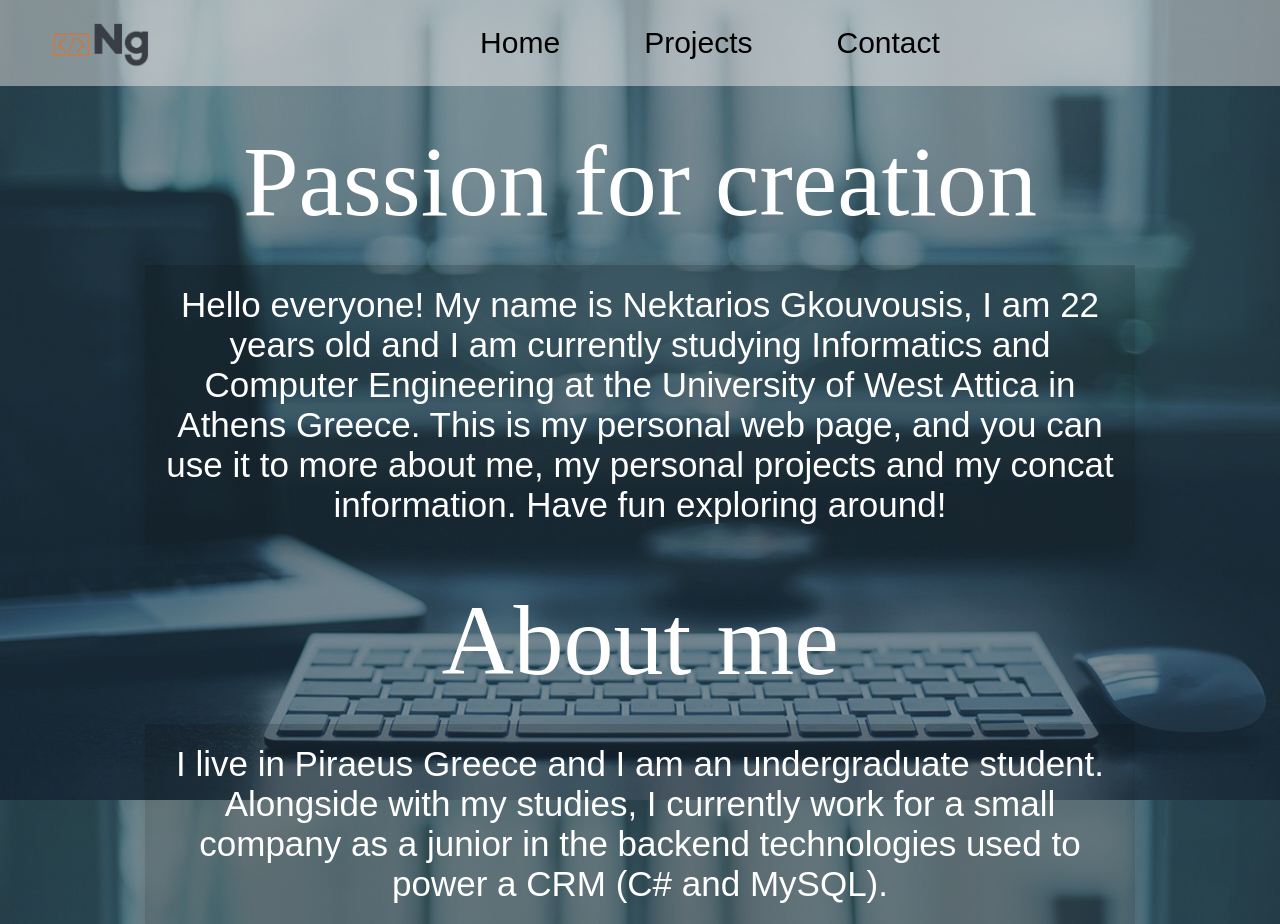
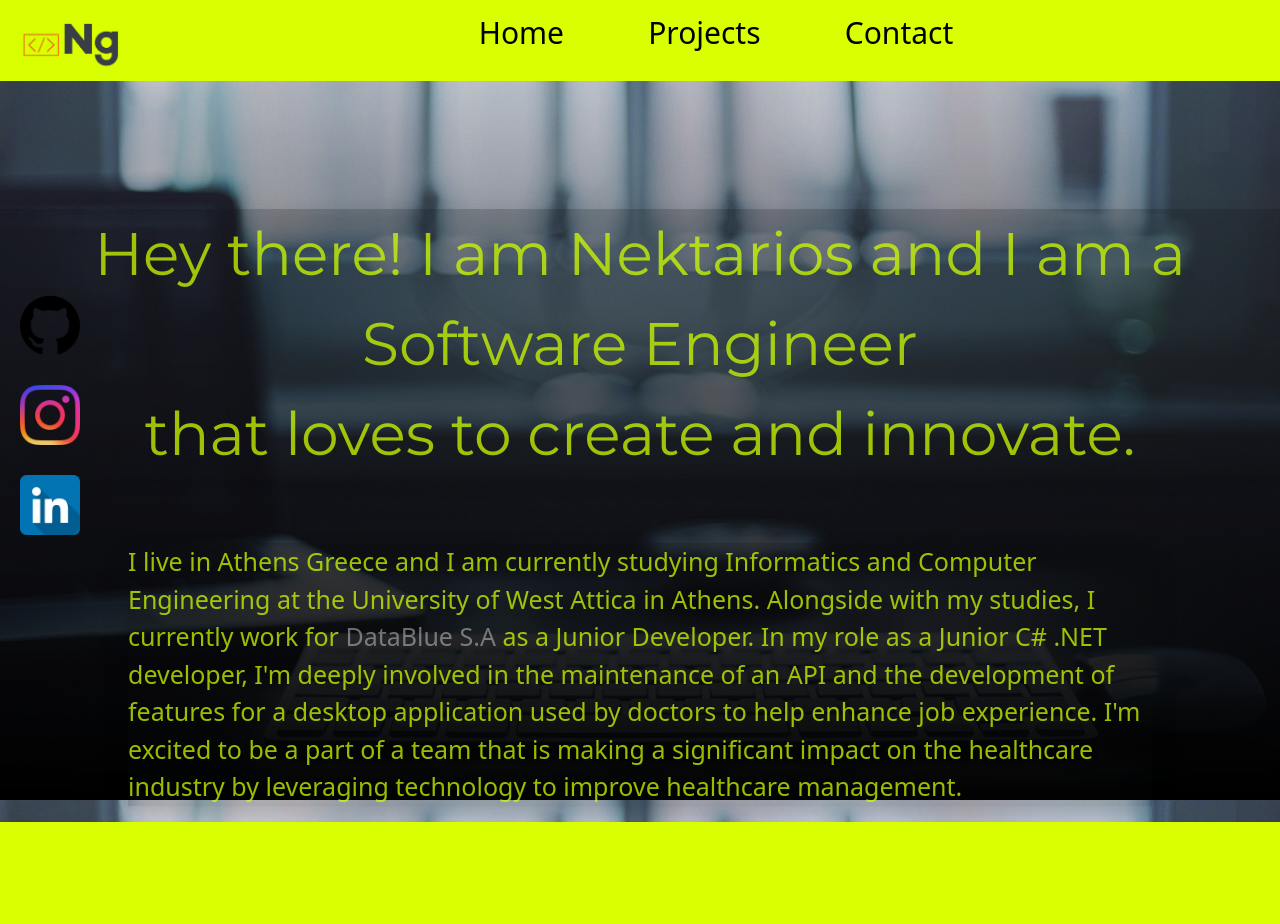
Before and after one commit to Gouvo7/Personal_Web_Page, a PHP site: page / in a window 1280 px wide. After the commit the page ends 822 px from the top, so only its background shows below. Run offline with PHP 8.4, Linux system fonts and the light colour scheme.

Commit message:
updated colour pallete

```diff
--- a/functions.php
+++ /dev/null
@@ -1,15 +0,0 @@
-<?php
-declare(strict_types=1);
-session_start();
-
-function connectDB():PDO {
-    try{
-        $db = new PDO('mysql:host=localhost:3306;dbname=personal_web_db;charset=utf8', 'root', '1234');
-        $db->setAttribute(PDO::MYSQL_ATTR_INIT_COMMAND, "SET NAMES 'utf8' COLLATE 'utf8_general_ci' ");
-        $db->setAttribute(PDO::ATTR_ERRMODE, PDO::ERRMODE_EXCEPTION);
-        return $db;
-    }
-    catch(PDOException $ex) {
-        die(json_encode(array('outcome' => false, 'message' => 'Unable to connect')));
-    }
-}
--- /dev/null
+++ b/index.html
@@ -0,0 +1,63 @@
+<!DOCTYPE html>
+<html lang="en">
+<head>
+    <meta charset="UTF-8"/>
+    <meta name="viewport" content="width=device-width, initial-scale=1">
+    <meta name="description" content="My personal website"/>
+    <meta name="viewport" content="width=device-width, initial-scale=1.0">
+    <meta name="author" content="Nektarios Gkouvousis"/>
+    <title>Nektarios Gkouvousis</title>
+    <link href='https://fonts.googleapis.com/css?family=Montserrat' rel='stylesheet'>
+    <link href="https://cdn.jsdelivr.net/npm/bootstrap@5.2.3/dist/css/bootstrap.min.css" rel="stylesheet" integrity="sha384-rbsA2VBKQhggwzxH7pPCaAqO46MgnOM80zW1RWuH61DGLwZJEdK2Kadq2F9CUG65" crossorigin="anonymous">
+    <script src="https://cdn.jsdelivr.net/npm/bootstrap@5.2.3/dist/js/bootstrap.bundle.min.js" integrity="sha384-kenU1KFdBIe4zVF0s0G1M5b4hcpxyD9F7jL+jjXkk+Q2h455rYXK/7HAuoJl+0I4" crossorigin="anonymous"></script>
+    <script src="navigation.js" defer></script>
+    <script src="style.js"></script>
+    <link rel="stylesheet" href="loading.css">
+    <link rel="stylesheet" href="navbar.css">
+    <link rel="stylesheet" href="style.css">
+    <link rel="stylesheet" href="social.css">
+
+    <div class="topnav">
+        <div class="logo">
+            <img src="images/logo2.png">
+        </div>
+        <nav>
+            <ul>
+                <li><a href="index.html">Home</a></li>
+                <li><a href="projects.html">Projects</a></li>
+                <li><a href="contact.html">Contact</a></li>
+            </ul>
+        </nav>
+    </div>
+</head>
+
+    <body>
+        <section class="top-section">
+            <div class="contents">
+                <p1 class="fade_in">
+                    Hey there! I am Nektarios and I am a Software Engineer<br>that loves to create and innovate.
+                </p1>
+            </div>
+
+            <div class="contents">
+                <p class="fade_in">
+                    I live in Athens Greece and I am currently studying Informatics and Computer Engineering at
+                    the University of West Attica in Athens.
+                    Alongside with my studies, I currently work for <a href="https://www.datablue.gr/">DataBlue S.A</a>
+                    as a Junior Developer. In my role as a Junior C# .NET developer, I'm deeply involved in the maintenance of an API and the development of features for a desktop application used by doctors to help enhance job experience. I'm excited to be a part of a team that is making a significant impact on the healthcare industry by leveraging technology to improve healthcare management.
+                </p>
+            </div>
+        </section>
+    </body>
+    <div class="social">
+        <a href="https://github.com/Gouvo7">
+            <img src="images/git_ico.png">
+        </a>
+        <a href="https://www.instagram.com/nektarios.gouvousis/">
+            <img src="images/insta_ico.png">
+        </a>
+        <a href="https://www.linkedin.com/in/nektarios-gkouvousis-581a9a1a8/">
+            <img src="images/linkedin_ico.png">
+        </a>
+    </div>
+</html>
--- a/index.php
+++ /dev/null
@@ -1,46 +0,0 @@
-<?php
-    include_once('functions.php');
-?>
-<html>
-    <head>
-        <meta charset="utf-8"/>
-        <meta name="description" content="My personal website"/>
-        <meta name="viewport" content="width=device-width, initial-scale=1.0">
-        <meta name="author" content="Nektarios Gkouvousis"/>
-        <title>Nektarios Gkouvousis</title>
-        <script src="https://ajax.googleapis.com/ajax/libs/jquery/3.4.1/jquery.min.js"></script>
-        <script src="navigation.js"></script>
-        <link rel="stylesheet" href="loading.css">
-        <link rel="stylesheet" href="navbar.css">
-        <link rel="stylesheet" href="style.css">
-
-        <div class="topnav">
-            <div class="logo">
-                <img src="images/logo2.png">
-            </div>
-            <nav>
-                <ul>
-                    <li><a href="index.php">Home</a></li>
-                    <li><a href="projects.php">Projects</a></li>
-                    <li><a href="contact.php">Contact</a></li>
-                </ul>
-            </nav>
-        </div>
-    </head>
-
-    <body>
-        <div class="contents">
-            <h1 class="fade_in">Passion for creation</h1>
-            <p class="fade_in">Hello everyone! My name is Nektarios Gkouvousis, I am 22 years old
-            and I am currently studying Informatics and Computer Engineering at
-            the University of West Attica in Athens Greece. This is my personal
-            web page, and you can use it to more about me, my personal projects and
-            my concat information. Have fun exploring around!</p>
-            <h1 class="fade_in">About me</h1>
-            <p class="fade_in">I live in Piraeus Greece and I am an undergraduate student.
-                Alongside with my studies, I currently work for a small company as a junior
-                in the backend technologies used to power a CRM (C# and MySQL).
-            </p>
-        </div>
-    </body>
-</html>
--- a/navbar.css
+++ b/navbar.css
@@ -1,7 +1,9 @@
 .topnav {
-  background-color: #f2eded76;
+  background-color: #d9ff00;
+  animation: slidedown 1.5s linear;
+  justify-content: center; /* Center the navigation bar items horizontally */
   display: flex;
-  animation: slidedown 1.5s linear;
+
 }
 
 nav{
@@ -10,30 +12,25 @@ nav{
   display: flex;
   justify-content: center;
   align-items: center;
-  padding: 0px 3%;
 }
 
 .logo img{
   width:100px;
-  margin-top: 20%;
-  margin-left: 50%;
+  margin-top: 20px;
+  margin-left: 20px;
 }
 
 nav ul li{
   display: inline-block;
-  list-style: none;
   margin: 10px 40px;
-
 }
-
 
 /* Style the links inside the navigation bar */
 .topnav a {
   text-decoration: none;
   color: #000000;
   font-size: 30px;
-  font-family: 'Poppins', sans-serif;
-
+  font-family: system-ui, -apple-system, BlinkMacSystemFont, 'Segoe UI', Roboto, Oxygen, Ubuntu, Cantarell, 'Open Sans', 'Helvetica Neue', sans-serif;
 }
 
 /* Change the color of links on hover */
--- a/style.css
+++ b/style.css
@@ -1,5 +1,5 @@
 body{
-  background-image: linear-gradient(rgba(34, 64, 68, 0.5),rgba(23, 42, 52, 0.5)),url(images/nice.jpg);
+  background-image: linear-gradient(rgba(245, 127, 127, 0.082),rgb(0, 0, 0)),url(images/nice.jpg);
   background-position:center;
   background-size: cover;
   background-repeat: no-repeat; /* Prevent background from repeating */
@@ -7,43 +7,69 @@ body{
 }
 
 .contents{
-  color: #fff;
+  color: #d0ff00bd;
   margin: 0 auto;
+  display: flex;
+  justify-content: center;
+  align-items: center;
 }
 
 .contents h1{
-  font-size: 100px;
+  font-size: 10px;
   max-width: 1000px;
   font-weight: 100;
+  font-family: system-ui, -apple-system, BlinkMacSystemFont, 'Segoe UI', Roboto, Oxygen, Ubuntu, Cantarell, 'Open Sans', 'Helvetica Neue', sans-serif;
   margin: 0 auto;
   margin-bottom: 2%;
   margin-top: 3%;
 }
 
 .contents h2{
-  font-size: 85x;
+  font-size: 45x;
   max-width: 1000px;
   font-weight: 100;
   margin-top: 100px;
   margin: 0 auto;
 }
 
+.contents p1{
+  font-size: 60px;
+  font-family: 'Montserrat';
+  text-align: center;
+  align-items: center;
+  border-color: #6460606b;
+  text-wrap: wrap;
+  margin-top: 10%;
+  background-color: rgba(11, 11, 11, 0.2);
+  box-shadow: rgba(0, 0, 0, 0.15) 0px 15px 25px, rgba(0, 0, 0, 0.05) 0px 5px 10px;
+}
+
+.contents p1{
+  font-size: 60px;
+  font-family: 'Montserrat';
+  text-align: center;
+  align-items: center;
+  border-color: #6460606b;
+  text-wrap: wrap;
+  margin-top: 10%;
+  background-color: rgba(11, 11, 11, 0.2);
+  box-shadow: rgba(0, 0, 0, 0.15) 0px 15px 25px, rgba(0, 0, 0, 0.05) 0px 5px 10px;
+}
+
 .contents p{
-  max-width: 850px;
-  font-family: 'Poppins', sans-serif;
-  font-size: 35px;
+  font-size: 25px;
+  margin-top: 5%;
   text-align: center;
-  max-width: 950px;
-  border-style:inherit;
+  max-width: 80%;
   border-color: #6460606b;
-  padding: 20px;
-  margin: 0 auto;
+  text-align: left;
   background-color: rgba(11, 11, 11, 0.2); /* Increased alpha value (less transparent) */
   box-shadow: rgba(0, 0, 0, 0.15) 0px 15px 25px, rgba(0, 0, 0, 0.05) 0px 5px 10px;
 }
 
-.id{
-
+.contents a{
+  text-decoration: none;
+  color: rgba(255, 255, 255, 0.404);
 }
 
 .fade_in{
@@ -89,6 +115,28 @@ body{
   background: rgb(50, 180, 120,1);
 }
 
+.social{
+  position: fixed;
+  top: 50%;
+  left: 0; /* Align to the left side */
+  transform: translateY(-50%);
+}
+
+.social img{
+  width: 60px;
+  height: 60px;
+  margin-top: 30px;
+  margin-left: 20px;
+  justify-content: center; /* Center the navigation bar items horizontally */
+  display:block;
+  position: relative;
+  transition: background-color 0.3s, transform 0.3s;
+}
+
+.social img:hover{
+  transform: translateX(10px); /* Move the icon to the right to make space for text */
+}
+
 @keyframes hover-animation {
   0% {color: rgba(50, 180, 120, 0.2);}
   25% {color: rgba(50, 180, 120, 0.4);}
```
Also changed, not shown: contact.html (added, +52 -0 lines), contact.php (deleted, +0 -38 lines), project.php (deleted, +0 -35 lines), projects.html (added, +78 -0 lines), projects.php (deleted, +0 -76 lines), script.js (added, +9 -0 lines), images/Hotpot (1).png (deleted), images/git_ico.png (added), images/insta_ico.png (added), images/linkedin_ico.png (added).
